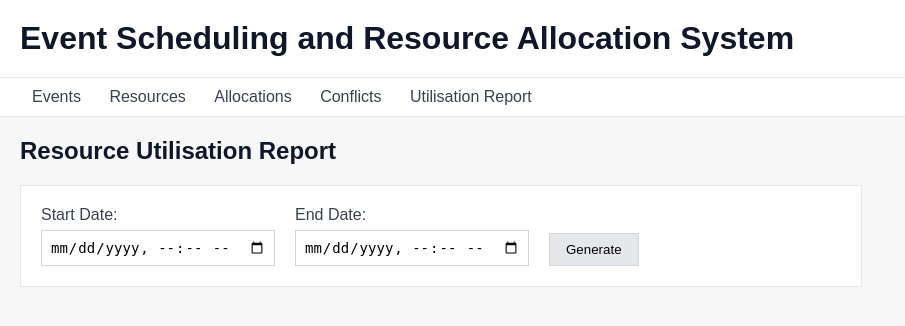
After one commit to kavyaaa57/flask-event-scheduler, a Flask app: page /reports/utilisation_list in a window 1280 px wide. The commit adds this page. Shown: the top 326 px of the page, without its empty margins (0-905 px from the left). Run offline with Flask 3, Linux system fonts and the light colour scheme.

Commit message:
Added event resource allocation, conflict detection and utilization report with css styles

```diff
--- a/app.py
+++ b/app.py
@@ -3,13 +3,15 @@ from flask import request, redirect, url_for
 from datetime import datetime
 from models.event import Event
 from models.resource import Resource
+from models.allocation import Allocation
 from extensions import db
+from collections import defaultdict
 
 app=Flask(__name__)
 app.config.from_object('config.Config')
 db.init_app(app)
 @app.route('/')
-def hello():
+def home():
     return render_template('index.html')
 @app.route('/events')
 def event_list():
@@ -49,5 +51,97 @@ def add_resources():
         return redirect(url_for('resource_list'))
 
     return render_template('resources/add.html')
+
+@app.route('/allocations')
+def allocation_list():
+    allocations = Allocation.query.all()
+
+    grouped = defaultdict(list)
+    for alloc in allocations:
+        grouped[alloc.event].append(alloc)
+
+    return render_template(
+        'allocations/list.html',
+        grouped_allocations=grouped
+    )
+
+@app.route('/allocations/add', methods=['GET', 'POST'])
+def add_allocation():
+    if request.method=='POST':
+        event_id=int(request.form['event_id'])
+        resource_id=int(request.form['resource_id'])
+        qty=int(request.form['qty_allocated'])
+        event=Event.query.get(event_id)
+        resource=Resource.query.get(resource_id)
+        new_start=event.start_time
+        new_end=event.end_time
+        conflict=(db.session.query(Allocation).join(Event).filter(
+            Allocation.resource_id==resource_id, Event.start_time<new_end, Event.end_time>new_start).first()
+        )
+        if conflict:
+            return "Resource already allocated for this time period"
+        allocated=(db.session.query(
+            db.func.sum(Allocation.qty_allocated)).join(Event).filter(Allocation.resource_id==resource_id, Event.start_time<new_end, Event.end_time>new_start).scalar() or 0)
+        available=resource.resource_qty-allocated
+        if qty>available:
+            return "Not enough resource available"
+        allocation=Allocation(event_id=event_id, resource_id=resource_id, qty_allocated=qty)
+        db.session.add(allocation)
+        db.session.commit()
+        return redirect(url_for('allocation_list'))
+    events=Event.query.all()
+    resources=Resource.query.all()
+
+    return render_template('allocations/add.html', events=events, resources=resources)
+
+@app.route('/conflicts')
+def conflict_list():
+    conflicts=[]
+    allocations=(db.session.query(Allocation).join(Event).join(Resource).all())
+    for i in range(len(allocations)):
+        for j in range(i+1, len(allocations)):
+            a1=allocations[i]
+            a2=allocations[j]
+            if a1.resource_id==a2.resource_id and a1.event_id!=a2.event_id:
+                e1 = a1.event
+                e2 = a2.event
+                if e1.start_time<e2.end_time and e1.end_time>e2.start_time:
+                    conflicts.append({
+                        "resource":a1.resource.resource_name,
+                        "event1":e1.title,
+                        "event2":e2.title,
+                        "time1":f"{e1.start_time}-{e1.end_time}",
+                        "time2":f"{e2.start_time}-{e2.end_time}",
+                    })
+
+    return render_template("conflicts/list.html", conflicts=conflicts)
+
+@app.route('/reports/utilisation_list', methods=['GET','POST'])
+def resource_utilisation():
+    report=[]
+    start_date=None
+    end_date=None
+    if request.method=='POST':
+        start_date=datetime.fromisoformat(request.form['start_date'])
+        end_date=datetime.fromisoformat(request.form['end_date'])
+        resources=Resource.query.all()
+        for resource in resources:
+            total_hours=0
+            upcoming=0
+            allocations=(db.session.query(Allocation).join(Event).filter(
+                Allocation.resource_id==resource.id,Event.start_time>=start_date,Event.end_time<=end_date).all())
+            for alloc in allocations:
+                event=alloc.event
+                duration=(event.end_time-event.start_time).total_seconds()/3600
+                total_hours+=duration*alloc.qty_allocated
+                upcoming=(db.session.query(Allocation).join(Event).filter(
+                    Allocation.resource_id==resource.id,Event.start_time>=datetime.now()).count())
+
+            report.append({"resource":resource.resource_name,"total_hours":round(total_hours, 2),"upcoming":upcoming})
+
+    return render_template(
+        'reports/utilisation_list.html',report=report,start_date=start_date,end_date=end_date)
+
+
 if __name__=='__main__':
     app.run(debug=True)
--- /dev/null
+++ b/static/style.css
@@ -0,0 +1,139 @@
+body {
+    font-family: Arial, sans-serif;
+    margin: 0;
+    padding: 0;
+    background-color: #f7f7f8;
+    color: #0f172a;
+}
+
+.body-section {
+    width: 95%;
+    padding: 20px;
+    border-collapse: collapse;
+    background-color: #ffffff;
+}
+
+h1 {
+    background-color: #ffffff;
+    color: #0f172a;
+    padding: 20px 20px;
+    margin: 0;
+    border-bottom: 1px solid #e5e7eb;
+}
+
+h2 {
+    margin-top: 0;
+    color: #0f172a;
+}
+
+nav {
+    background-color: #ffffff;
+    padding: 10px 20px;
+    border-bottom: 1px solid #e5e7eb;
+}
+
+nav a {
+    text-decoration: none;
+
+    color: #374151;
+    padding: 6px 12px;
+    border-radius: 4px;
+    font-weight: 500;
+}
+
+nav a:hover {
+    color: #000000;
+    background-color: #d1d5db;
+}
+
+.container {
+    padding: 20px;
+}
+
+table {
+    width: 100%;
+    border-collapse: collapse;
+    background-color: #ffffff;
+}
+
+table th,
+table td {
+    padding: 10px;
+    border: 1px solid #e5e7eb;
+    text-align: left;
+}
+
+table th {
+    background-color: #f9fafb;
+    font-weight: 600;
+}
+
+a.button {
+    display: inline-block;
+    margin-bottom: 15px;
+    padding: 6px 12px;
+    background-color: #e5e7eb;
+    color: #111827;
+    text-decoration: none;
+    border-radius: 4px;
+}
+
+a.button:hover {
+    background-color: #d1d5db;
+}
+
+button {
+    padding: 6px 12px;
+    background-color: #e5e7eb;
+    border: 1px solid #d1d5db;
+    cursor: pointer;
+}
+
+button:hover {
+    background-color: #d1d5db;
+}
+
+form {
+    background-color: #ffffff;
+    padding: 20px;
+    border: 1px solid #e5e7eb;
+    max-width: 800px;
+}
+
+form label {
+    display: block;
+    margin-bottom: 6px;
+    font-weight: 500;
+    color: #374151;
+}
+
+form select,
+form input {
+    width: 100%;
+    padding: 8px;
+    border: 1px solid #d1d5db;
+    background-color: #ffffff;
+    font-size: 14px;
+}
+
+form select {
+    cursor: pointer;
+}
+
+form input[type="number"],
+form input[type="text"],
+form input[type="datetime-local"] {
+    box-sizing: border-box;
+}
+
+form button {
+    margin-top: 10px;
+    padding: 8px 16px;
+    background-color: #e5e7eb;
+    border: 1px solid #d1d5db;
+    cursor: pointer;
+}
+
+form button:hover {
+    background-color: #d1d5db;
+}
--- a/templates/events/list.html
+++ b/templates/events/list.html
@@ -4,7 +4,7 @@
 {% block content %}
 <h2>Events</h2>
 
-<a href="/events/add">Add Event</a>
+<a href="/events/add" class="button">Add Event</a>
 
 <table border="1" cellpadding="10" cellspacing="0" width="100%">
     <tr>
--- a/templates/index.html
+++ b/templates/index.html
@@ -4,10 +4,19 @@
     <meta charset="UTF-8">
     <meta name="viewport" content="width=device-width, initial-scale=1.0">
     <title>Event Scheduler</title>
+    <link rel="stylesheet" href="{{ url_for('static', filename='style.css') }}">
 </head>
 <body>
     <h1>Event Scheduling and Resource Allocation System</h1>
-    <hr>
-    {% block content %}{% endblock %}
+    <nav>
+        <a href="/events">Events</a>
+        <a href="/resources">Resources</a>
+        <a href="/allocations">Allocations</a>
+        <a href="/conflicts">Conflicts</a>
+        <a href="/reports/utilisation_list">Utilisation Report</a>
+    </nav>
+    <div class="container">
+        {% block content %}{% endblock %}
+    </div>
 </body>
 </html>
--- /dev/null
+++ b/templates/reports/utilisation_list.html
@@ -0,0 +1,46 @@
+{% extends "index.html" %}
+{% block title %}Resource Utilisation Report{% endblock %}
+
+{% block content %}
+<h2>Resource Utilisation Report</h2>
+
+<form method="POST" style="margin-bottom: 20px;">
+    <div style="display: flex; gap: 20px; align-items: flex-end;">
+        <div>
+            <label>Start Date:</label>
+            <input type="datetime-local" name="start_date" required>
+        </div>
+
+        <div>
+            <label>End Date:</label>
+            <input type="datetime-local" name="end_date" required>
+        </div>
+
+        <div>
+            <button type="submit">Generate</button>
+        </div>
+    </div>
+</form>
+
+{% if report %}
+<table border="1" cellpadding="10" cellspacing="0" width="100%">
+    <tr>
+        <th>Resource</th>
+        <th>Total Hours Utilised</th>
+        <th>Upcoming Bookings</th>
+    </tr>
+
+    {% for row in report %}
+    <tr>
+        <td>{{row.resource}}</td>
+        <td>{{row.total_hours}}</td>
+        <td>{{row.upcoming}}</td>
+    </tr>
+    {% endfor %}
+</table>
+
+{% elif start_date and end_date %}
+<p>No utilisation found</p>
+{% endif %}
+
+{% endblock %}
--- a/templates/resources/list.html
+++ b/templates/resources/list.html
@@ -4,7 +4,7 @@
 {% block content %}
 <h2>Resources</h2>
 
-<a href="/resources/add">Add Resources</a>
+<a href="/resources/add" class="button">Add Resources </a>
 
 <table border="1" cellpadding="10" cellspacing="0" width="100%">
     <tr>
@@ -18,7 +18,7 @@
 
     {% for resource in resources %}
     <tr>
-        <td>{{resource.id}}</td>>
+        <td>{{resource.id}}</td>
         <td>{{resource.resource_name}}</td>
         <td>{{resource.resource_type}}</td>
         <td>{{resource.resource_qty}}</td>
```
Also changed, not shown: models/allocation.py (added, +10 -0 lines), templates/allocations/add.html (added, +47 -0 lines), templates/allocations/list.html (added, +34 -0 lines), templates/conflicts/list.html (added, +29 -0 lines).
